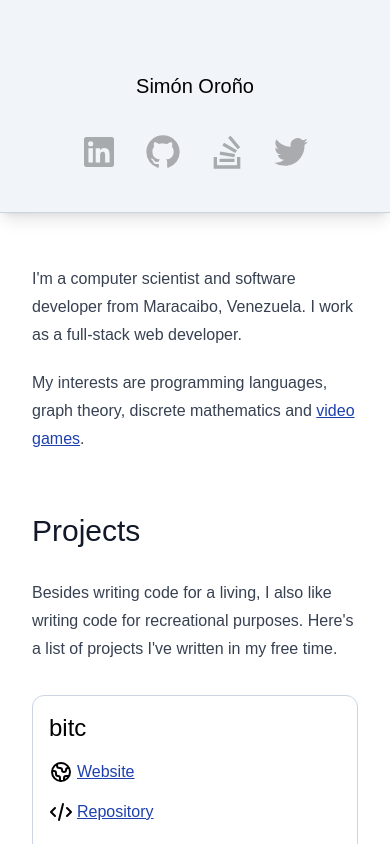
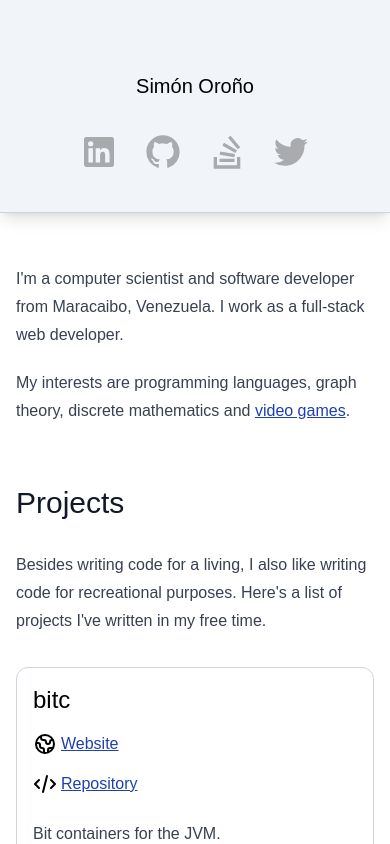
Before and after one commit to simonorono/simonorono-com-v1, a Next.js app: page / in a window 390 px wide. Shown: the top 844 px of the page. Built offline with nearby package versions, Linux system fonts and the light colour scheme.

Commit message:
Improve padding on mobile

```diff
--- a/pages/_app.tsx
+++ b/pages/_app.tsx
@@ -42,7 +42,7 @@ export default function MyApp({ Component, pageProps }: AppProps) {
         </header>
 
         <main className="lg:ml-96 lg:min-h-screen">
-          <div className="p-8">
+          <div className="py-8 px-4">
             <Component {...pageProps} />
           </div>
 
```
